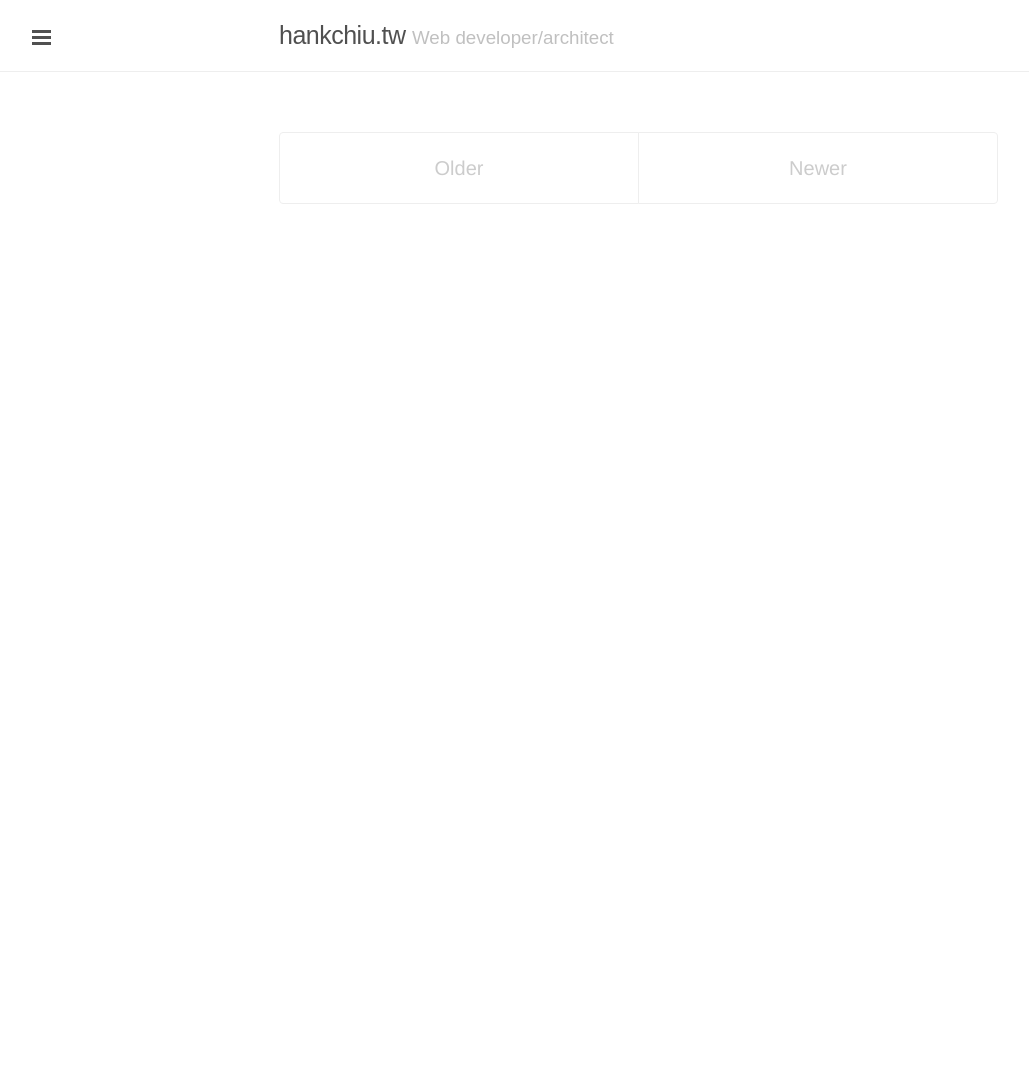
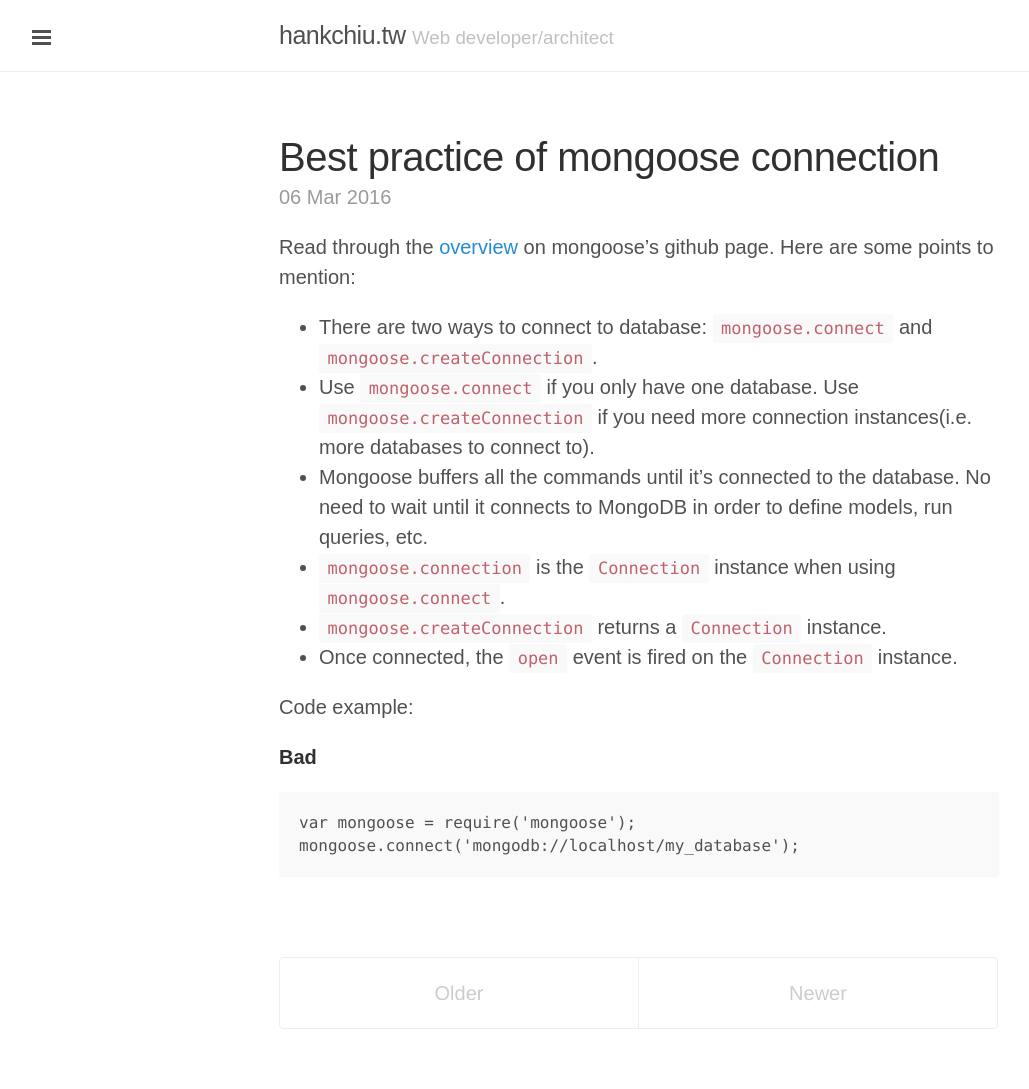
Before and after one commit to hankchiutw/hankchiutw.github.io, a Jekyll site: the page built from index.html, in a window 1280 px wide. Shown: the whole page, without its empty margins (1-1030 px from the left). Built offline with Jekyll 4.4.1, drawn with Linux system fonts in a browser that asks for light colours; some web fonts are replaced; the list of posts is cut into pages by our own code; before the commit the page ends 900 px from its top, so only the background shows below that.

Commit message:
Post update: Best practice of mongoose event handling

```diff
--- a/_posts/2016-03-06-what-how-and-where-to-go-of-websocket.markdown
+++ b/_posts/2016-03-06-what-how-and-where-to-go-of-websocket.markdown
@@ -1,6 +1,22 @@
 ---
-published: false
-title: Best practice of mongoose event handling
+published: true
+title: Best practice of mongoose connection
 layout: post
 ---
-In many years, WebSocket became a popular tech among communicating applications.
+Read through the [overview](https://github.com/Automattic/mongoose) on mongoose's github page. Here are some points to mention:
+
+* There are two ways to connect to database: `mongoose.connect` and `mongoose.createConnection`.
+* Use `mongoose.connect` if you only have one database. Use `mongoose.createConnection` if you need more connection instances(i.e. more databases to connect to).
+* Mongoose buffers all the commands until it's connected to the database. No need to wait until it connects to MongoDB in order to define models, run queries, etc.
+* `mongoose.connection` is the `Connection` instance when using `mongoose.connect`.
+* `mongoose.createConnection` returns a `Connection` instance.
+* Once connected, the `open` event is fired on the `Connection` instance.
+
+Code example:
+
+**Bad**
+
+~~~
+var mongoose = require('mongoose');
+mongoose.connect('mongodb://localhost/my_database');
+~~~
```
